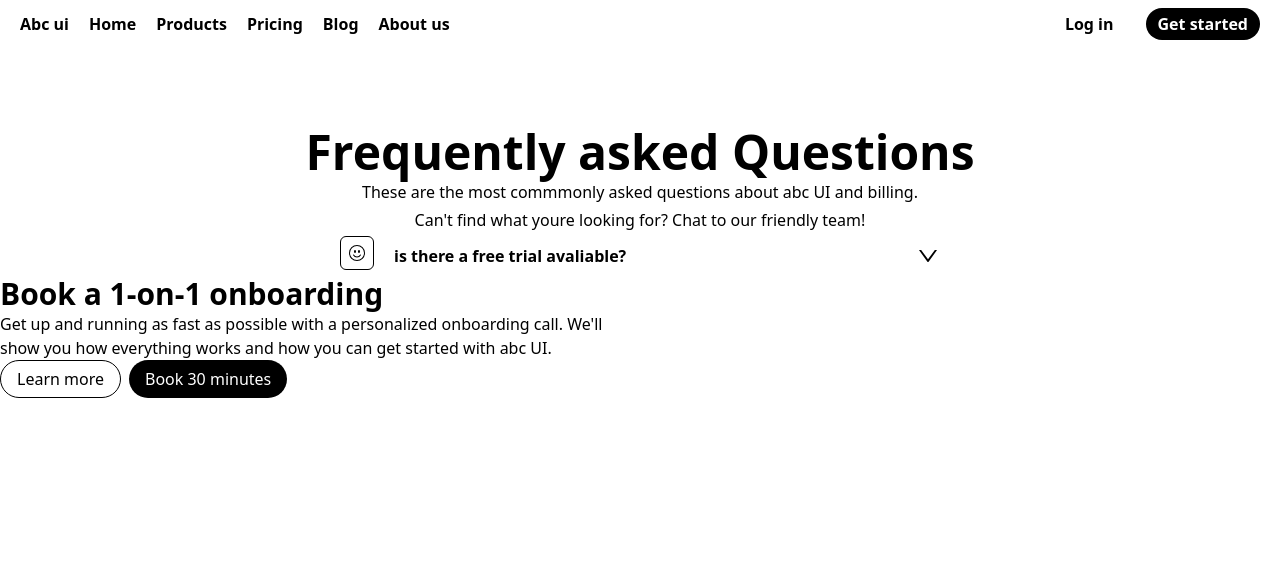
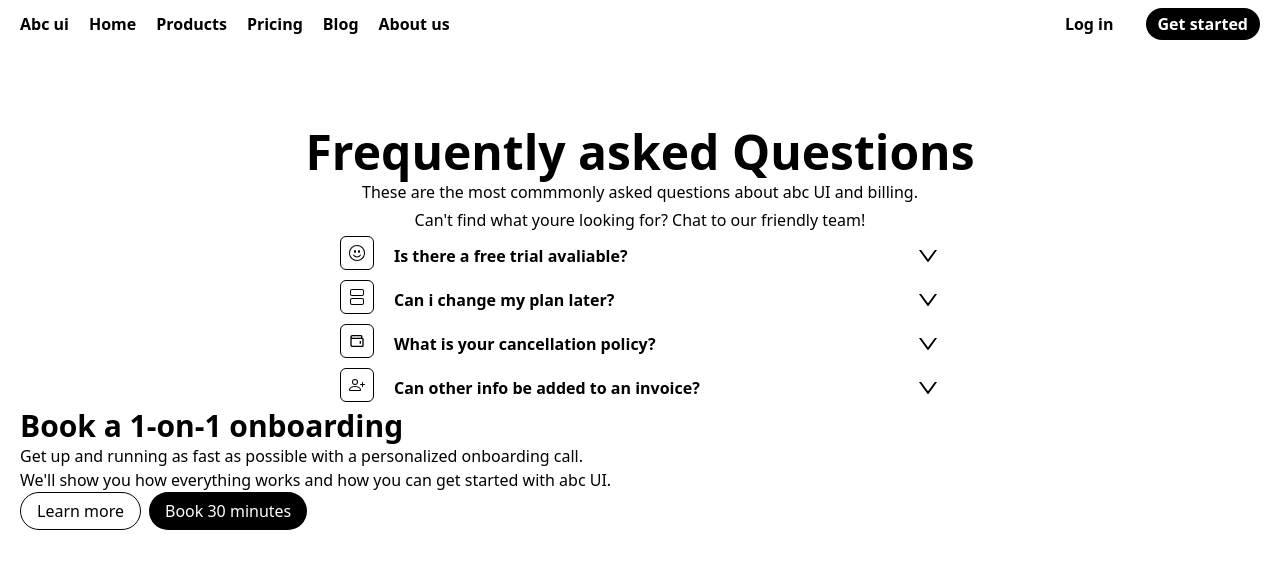
Before and after one commit to Elul-Asfaha/faq, a React (Vite) app: page / in a window 1280 px wide. Shown: the top 568 px of the page. Built offline with nearby package versions, Linux system fonts and the light colour scheme.

Commit message:
added some icons and title for accordion

```diff
--- a/src/components/accordion.tsx
+++ b/src/components/accordion.tsx
@@ -1,23 +1,20 @@
-import { useState } from "react";
+import { useState, ReactNode } from "react";
 import { AiOutlineDown, AiOutlineUp } from "react-icons/ai";
-import { BsEmojiSmile } from "react-icons/bs";
 type accordionType = {
     title: string;
-    icon: string;
+    icon: ReactNode;
     description: string;
 };
 const Accordion = ({ title, icon, description }: accordionType) => {
     const [display, setDisplay] = useState(false);
     return (
-        <div className='w-[600px] flex gap-5'>
+        <div className='w-[350px] md:w-[600px] flex gap-5'>
             <div className='h-fit border border-black p-2 rounded-md'>
-                <BsEmojiSmile />
+                {icon}
             </div>
             <div className='w-full'>
                 <div className='flex justify-between items-center'>
-                    <p className='font-bold  py-2'>
-                        is there a free trial avaliable?
-                    </p>
+                    <p className='font-bold  py-2'>{title}</p>
                     <button
                         onClick={() => {
                             setDisplay(!display);
@@ -34,9 +31,7 @@ const Accordion = ({ title, icon, description }: accordionType) => {
                             : "hidden"
                     }`}
                 >
-                    Yes, you can try us for free for 30 days. If you want we
-                    will provide you with a free 30-minute onboarding call to
-                    get you up and running. Book a call here.
+                    {description}
                 </p>
             </div>
         </div>
--- a/src/components/hero.tsx
+++ b/src/components/hero.tsx
@@ -1,5 +1,33 @@
 import Accordion from "./accordion";
+import { BsEmojiSmile, BsViewStacked, BsPersonPlus } from "react-icons/bs";
 
+import { BiWallet } from "react-icons/bi";
+const accordionData = [
+    {
+        title: "Is there a free trial avaliable?",
+        description:
+            "Yes, you can try us for free for 30 days. If you want we will provide you with a free 30-minute onboarding call to get you up and running. Book a call here.",
+        icon: <BsEmojiSmile />,
+    },
+    {
+        title: "Can i change my plan later?",
+        description:
+            "Yes, you can try us for free for 30 days. If you want we will provide you with a free 30-minute onboarding call to get you up and running. Book a call here.",
+        icon: <BsViewStacked />,
+    },
+    {
+        title: "What is your cancellation policy?",
+        description:
+            "Yes, you can try us for free for 30 days. If you want we will provide you with a free 30-minute onboarding call to get you up and running. Book a call here.",
+        icon: <BiWallet />,
+    },
+    {
+        title: "Can other info be added to an invoice?",
+        description:
+            "Yes, you can try us for free for 30 days. If you want we will provide you with a free 30-minute onboarding call to get you up and running. Book a call here.",
+        icon: <BsPersonPlus />,
+    },
+];
 const Hero = () => {
     return (
         <div className='flex flex-col items-center justify-center pt-6 md:pt-20'>
@@ -15,11 +43,18 @@ const Hero = () => {
                     Can't find what youre looking for?{" "}
                     <span>Chat to our friendly team</span>!
                 </p>
-                <Accordion />
+                {accordionData.map((items) => (
+                    <Accordion
+                        key={items.title}
+                        title={items.title}
+                        description={items.description}
+                        icon={items.icon}
+                    />
+                ))}
             </div>
             <section>
-                <div className='grid grid-cols-2'>
-                    <div>
+                <div className='grid md:grid-cols-2'>
+                    <div className='px-5'>
                         <p className='text-3xl font-bold'>
                             Book a 1-on-1 onboarding
                         </p>
```
